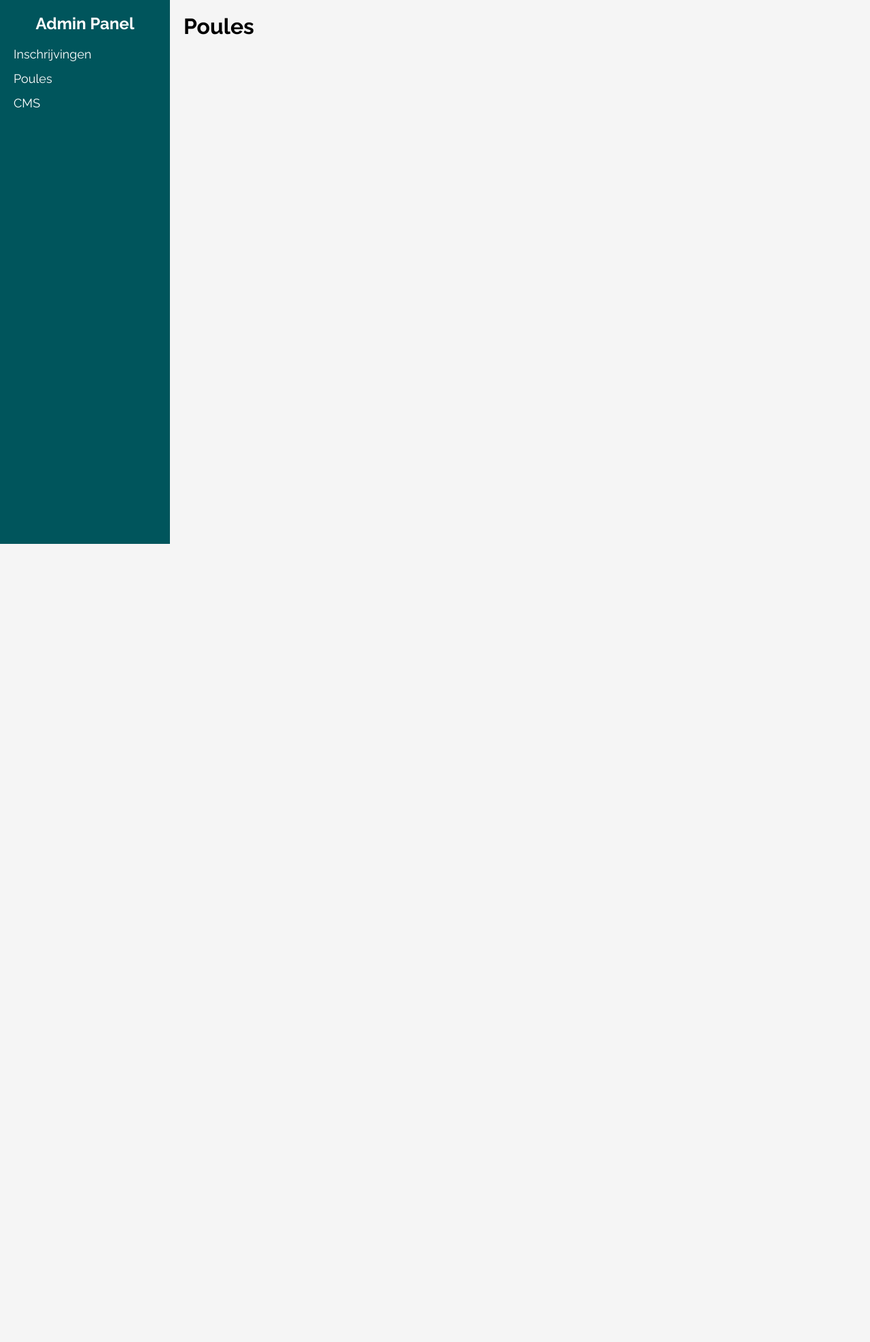
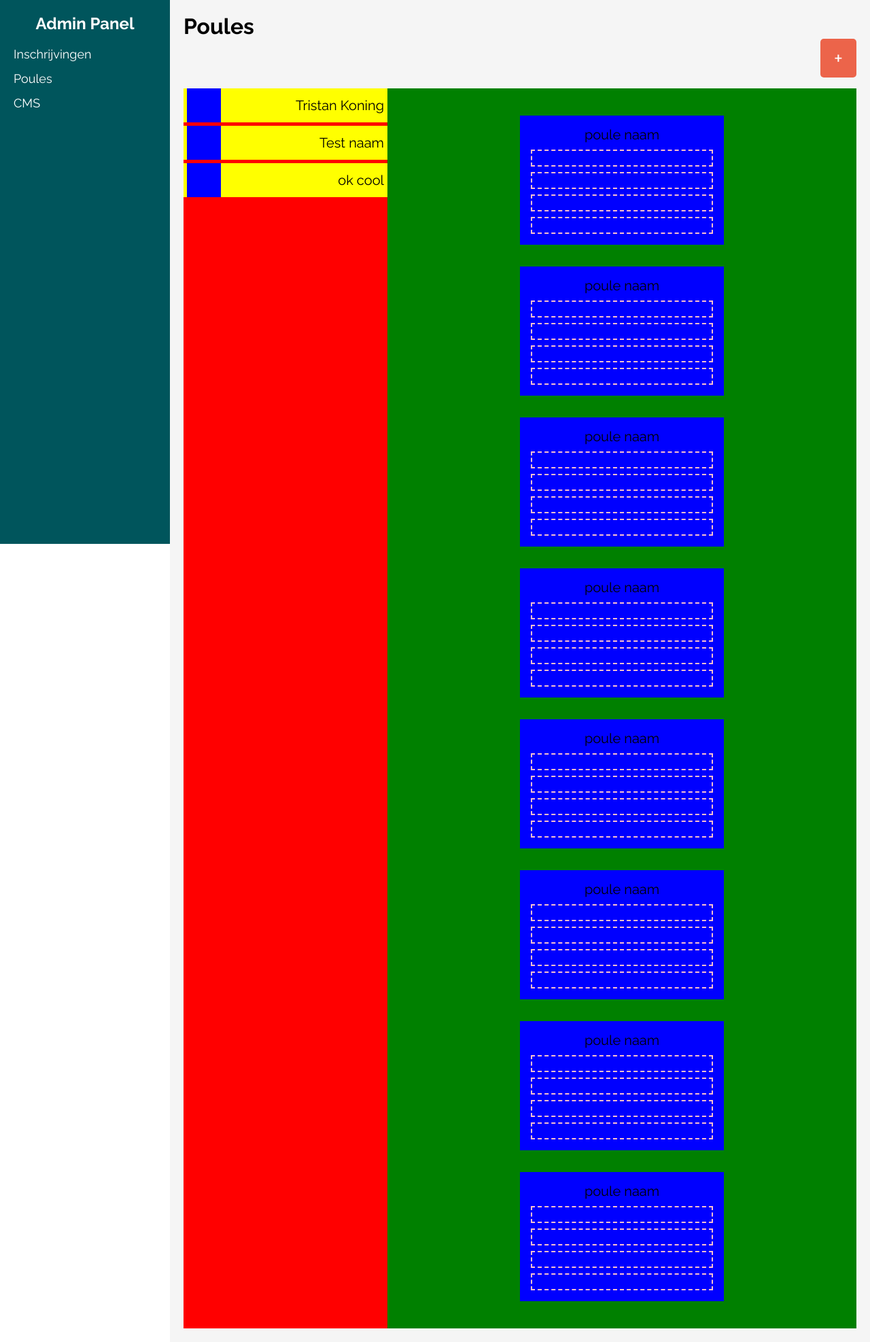
Before and after one commit to JJoshhuaaa/VistaKartApp, a PHP site: page /adminpanel/poules.html in a window 1280 px wide. Shown: the whole page at 68% size. Before the commit the page ends 800 px from the top, so only its background shows below. Run offline with PHP 8.4, Linux system fonts and the light colour scheme.

Commit message:
poules v1

```diff
--- a/adminpanel/poules.html
+++ b/adminpanel/poules.html
@@ -1,26 +1,214 @@
 <!DOCTYPE html>
 <html lang="nl">
+
 <head>
     <meta charset="UTF-8">
     <meta name="viewport" content="width=device-width, initial-scale=1.0">
     <link rel="preconnect" href="https://fonts.googleapis.com">
     <link rel="preconnect" href="https://fonts.gstatic.com" crossorigin>
-    <link href="https://fonts.googleapis.com/css2?family=Raleway:ital,wght@0,100..900;1,100..900&display=swap" rel="stylesheet">
+    <link href="https://fonts.googleapis.com/css2?family=Raleway:ital,wght@0,100..900;1,100..900&display=swap"
+        rel="stylesheet">
     <title>Admin Panel</title>
     <link rel="stylesheet" href="header.css">
     <link rel="stylesheet" href="../css/mainstyle.css">
     <link rel="stylesheet" href="admin.css">
 </head>
+
 <body>
     <div id="sidebar-container"></div>
     <main class="main-content">
         <h1>Poules</h1>
 
-        <div style="background-color: red;width: 100%;">
+        <div class="toolbar">
+            <button class="toolbar-button" style="font-size: 2rem;">
+                +
+            </button>
+        </div>
 
+        <div style="width: 100%;height: 100%;margin-top: 1rem;display: flex;flex-direction: row;">
+            <div style="background-color: red;width: 20%;min-width: 300px;flex-direction: column;gap: 5px;display: flex;">
+                <div style="background-color: yellow;width: 100%;display: flex;align-items: center;justify-content: space-between;padding: 0 5px;">
+                    <div style="background-color: blue;height: 50px;width: 50px;cursor: pointer;" class="dragger"></div>
+                    <p style="font-size: 20px;user-select: none;">Tristan Koning</p>
+                </div>
+                <div style="background-color: yellow;width: 100%;display: flex;align-items: center;justify-content: space-between;padding: 0 5px;">
+                    <div style="background-color: blue;height: 50px;width: 50px;cursor: pointer;" class="dragger"></div>
+                    <p style="font-size: 20px;user-select: none;">Test naam</p>
+                </div>
+                <div style="background-color: yellow;width: 100%;display: flex;align-items: center;justify-content: space-between;padding: 0 5px;">
+                    <div style="background-color: blue;height: 50px;width: 50px;cursor: pointer;" class="dragger"></div>
+                    <p style="font-size: 20px;user-select: none;">ok cool</p>
+                </div>
+            </div>
+            <div style="background-color: green;flex: 1;display: flex;padding: 2.5rem;box-sizing: border-box;flex-wrap: wrap;justify-content: center;align-items: baseline;gap: 2rem;">
+                <div style="background-color: blue;width: 300px;padding: 1rem;">
+                    <p style="text-align: center;font-size: 20px;">poule naam</p>
+                    <div style="display: flex;flex-direction: column;gap: .5rem;margin-top: 10px;">
+                        <div style="border: 2.5px dashed pink;height: 25px;"></div>
+                        <div style="border: 2.5px dashed pink;height: 25px;"></div>
+                        <div style="border: 2.5px dashed pink;height: 25px;"></div>
+                        <div style="border: 2.5px dashed pink;height: 25px;"></div>
+                    </div>
+                </div>
+
+                <div style="background-color: blue;width: 300px;padding: 1rem;">
+                    <p style="text-align: center;font-size: 20px;">poule naam</p>
+                    <div style="display: flex;flex-direction: column;gap: .5rem;margin-top: 10px;">
+                        <div style="border: 2.5px dashed pink;height: 25px;"></div>
+                        <div style="border: 2.5px dashed pink;height: 25px;"></div>
+                        <div style="border: 2.5px dashed pink;height: 25px;"></div>
+                        <div style="border: 2.5px dashed pink;height: 25px;"></div>
+                    </div>
+                </div>
+
+                <div style="background-color: blue;width: 300px;padding: 1rem;">
+                    <p style="text-align: center;font-size: 20px;">poule naam</p>
+                    <div style="display: flex;flex-direction: column;gap: .5rem;margin-top: 10px;">
+                        <div style="border: 2.5px dashed pink;height: 25px;"></div>
+                        <div style="border: 2.5px dashed pink;height: 25px;"></div>
+                        <div style="border: 2.5px dashed pink;height: 25px;"></div>
+                        <div style="border: 2.5px dashed pink;height: 25px;"></div>
+                    </div>
+                </div>
+
+                <div style="background-color: blue;width: 300px;padding: 1rem;">
+                    <p style="text-align: center;font-size: 20px;">poule naam</p>
+                    <div style="display: flex;flex-direction: column;gap: .5rem;margin-top: 10px;">
+                        <div style="border: 2.5px dashed pink;height: 25px;"></div>
+                        <div style="border: 2.5px dashed pink;height: 25px;"></div>
+                        <div style="border: 2.5px dashed pink;height: 25px;"></div>
+                        <div style="border: 2.5px dashed pink;height: 25px;"></div>
+                    </div>
+                </div>
+
+                <div style="background-color: blue;width: 300px;padding: 1rem;">
+                    <p style="text-align: center;font-size: 20px;">poule naam</p>
+                    <div style="display: flex;flex-direction: column;gap: .5rem;margin-top: 10px;">
+                        <div style="border: 2.5px dashed pink;height: 25px;"></div>
+                        <div style="border: 2.5px dashed pink;height: 25px;"></div>
+                        <div style="border: 2.5px dashed pink;height: 25px;"></div>
+                        <div style="border: 2.5px dashed pink;height: 25px;"></div>
+                    </div>
+                </div>
+
+                <div style="background-color: blue;width: 300px;padding: 1rem;">
+                    <p style="text-align: center;font-size: 20px;">poule naam</p>
+                    <div style="display: flex;flex-direction: column;gap: .5rem;margin-top: 10px;">
+                        <div style="border: 2.5px dashed pink;height: 25px;"></div>
+                        <div style="border: 2.5px dashed pink;height: 25px;"></div>
+                        <div style="border: 2.5px dashed pink;height: 25px;"></div>
+                        <div style="border: 2.5px dashed pink;height: 25px;"></div>
+                    </div>
+                </div>
+                <div style="background-color: blue;width: 300px;padding: 1rem;">
+                    <p style="text-align: center;font-size: 20px;">poule naam</p>
+                    <div style="display: flex;flex-direction: column;gap: .5rem;margin-top: 10px;">
+                        <div style="border: 2.5px dashed pink;height: 25px;"></div>
+                        <div style="border: 2.5px dashed pink;height: 25px;"></div>
+                        <div style="border: 2.5px dashed pink;height: 25px;"></div>
+                        <div style="border: 2.5px dashed pink;height: 25px;"></div>
+                    </div>
+                </div>
+                <div style="background-color: blue;width: 300px;padding: 1rem;">
+                    <p style="text-align: center;font-size: 20px;">poule naam</p>
+                    <div style="display: flex;flex-direction: column;gap: .5rem;margin-top: 10px;">
+                        <div style="border: 2.5px dashed pink;height: 25px;"></div>
+                        <div style="border: 2.5px dashed pink;height: 25px;"></div>
+                        <div style="border: 2.5px dashed pink;height: 25px;"></div>
+                        <div style="border: 2.5px dashed pink;height: 25px;"></div>
+                    </div>
+                </div>
+            </div>
         </div>
     </main>
 
     <script src="header.js"></script>
 </body>
+
 </html>
+
+<script>
+    let draggingElement = null;
+    let elems = document.getElementsByClassName('dragger');
+
+    (() => {
+        addEventListener('mouseup', dragRelease);
+        addEventListener('mousemove', mouseMove);
+        for(let element of elems) {
+            element.addEventListener('mousedown', dragBegin);
+        }
+    })();
+
+    function dragBegin(event) {
+        document.body.style.userSelect = 'none';
+
+        draggingElement = event.target.parentNode;
+        draggingElement.style.width = draggingElement.offsetWidth + 'px';
+        draggingElement.style.height = draggingElement.offsetHeight + 'px';
+        draggingElement.style.left = draggingElement.offsetLeft + 'px';
+        draggingElement.style.top = draggingElement.offsetTop + 'px';
+        draggingElement.style.zIndex = '10000';
+
+        draggingElement.style.position = 'absolute';
+    }
+
+    function dragRelease(event) {
+        document.body.style.userSelect = null;
+
+        lastMove = [];
+        draggingElement.style.position = 'relative';
+
+        draggingElement.style.width = null;
+        draggingElement.style.height = null;
+
+        draggingElement.style.top = null;
+        draggingElement.style.left = null;
+        draggingElement.style.zIndex = null;
+
+        draggingElement = null;
+    }
+
+    let lastMove = [];
+
+    function mouseMove(event) {
+        if(!draggingElement)
+            return;
+        let delta = [event.movementX, event.movementY];
+
+        let currX = parseInt(draggingElement.style.left);
+        if(currX !== currX)
+            currX = 0;
+        let currY = parseInt(draggingElement.style.top);
+        if(currY !== currY)
+            currY = 0;
+
+        draggingElement.style.left = (currX + delta[0]) + 'px';
+        draggingElement.style.top = (currY + delta[1]) + 'px';
+    }
+</script>
+
+<style>
+    .toolbar {
+        width: 100%;
+        display: flex;
+        justify-content: flex-end;
+        align-items: center;
+        gap: 1rem;
+    }
+
+    .toolbar-button {
+        background-color: #EC644A;
+        color: white;
+        border: none;
+        padding: 10px 20px;
+        border-radius: 5px;
+        cursor: pointer;
+        transition: all 0.3s;
+    }
+
+    .toolbar-button:hover {
+        border: 1px solid var(#00555C);
+        box-shadow: 1px 4px 15px rgba(0, 0, 0, 0.32);
+        filter: brightness(.9);
+    }
+</style>
```
Also changed, not shown: adminpanel/rest/post.php (+8 -0 lines), header-footer/header-footer.html (indentation only).
